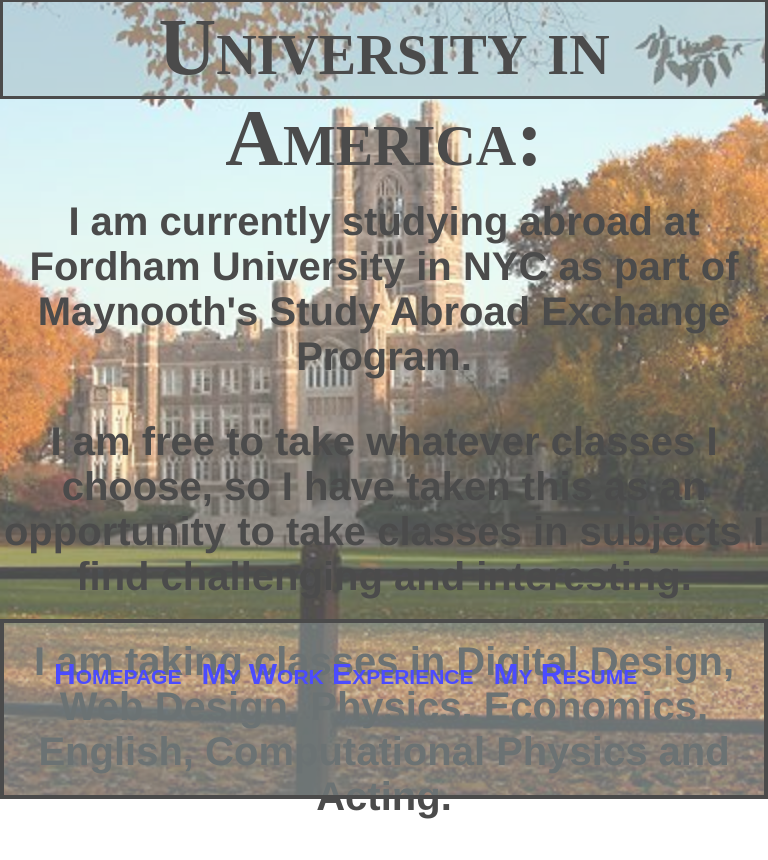
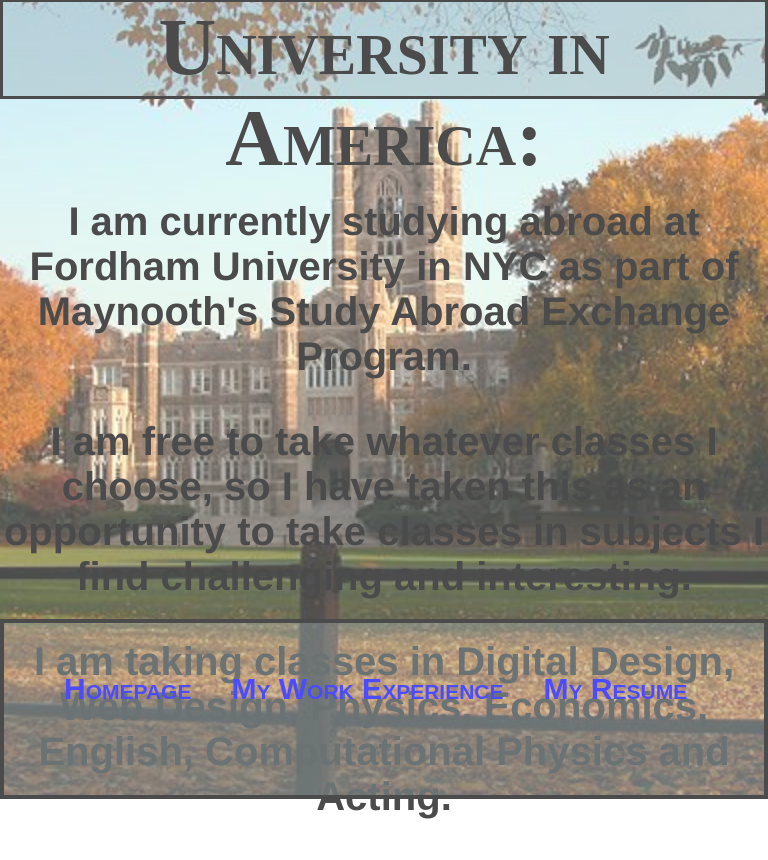
Before and after one commit to Cormaca18/Cormaca18.github.io, a PHP site: page /education.html in a window 768 px wide. Shown: the part 1601-2461 px from the top of the page. Run offline with PHP 8.4, Linux system fonts and the light colour scheme.

Commit message:
changed css

```diff
--- a/css/education.css
+++ b/css/education.css
@@ -117,12 +117,12 @@ ul#menu li {
   }
   ul#menu li {
       display:inline;
-      font-size: 40px;
+      font-size: 55px;
       font-family: fantasy;
       text-align: center;
       float: left;
-      padding-left: 10px;
-      padding-right: 10px;
+      padding-left: 20px;
+      padding-right: 20px;
   }
   a:hover {
       color: purple;
```
